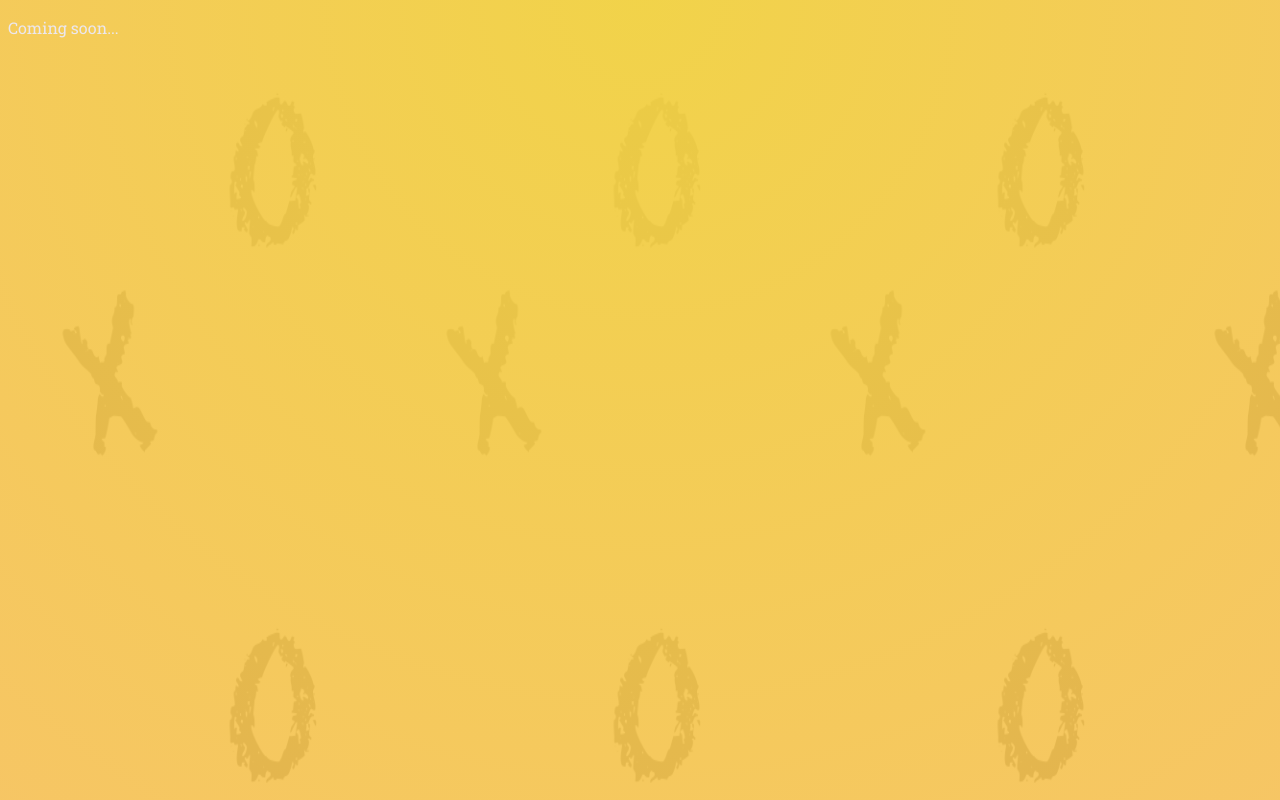
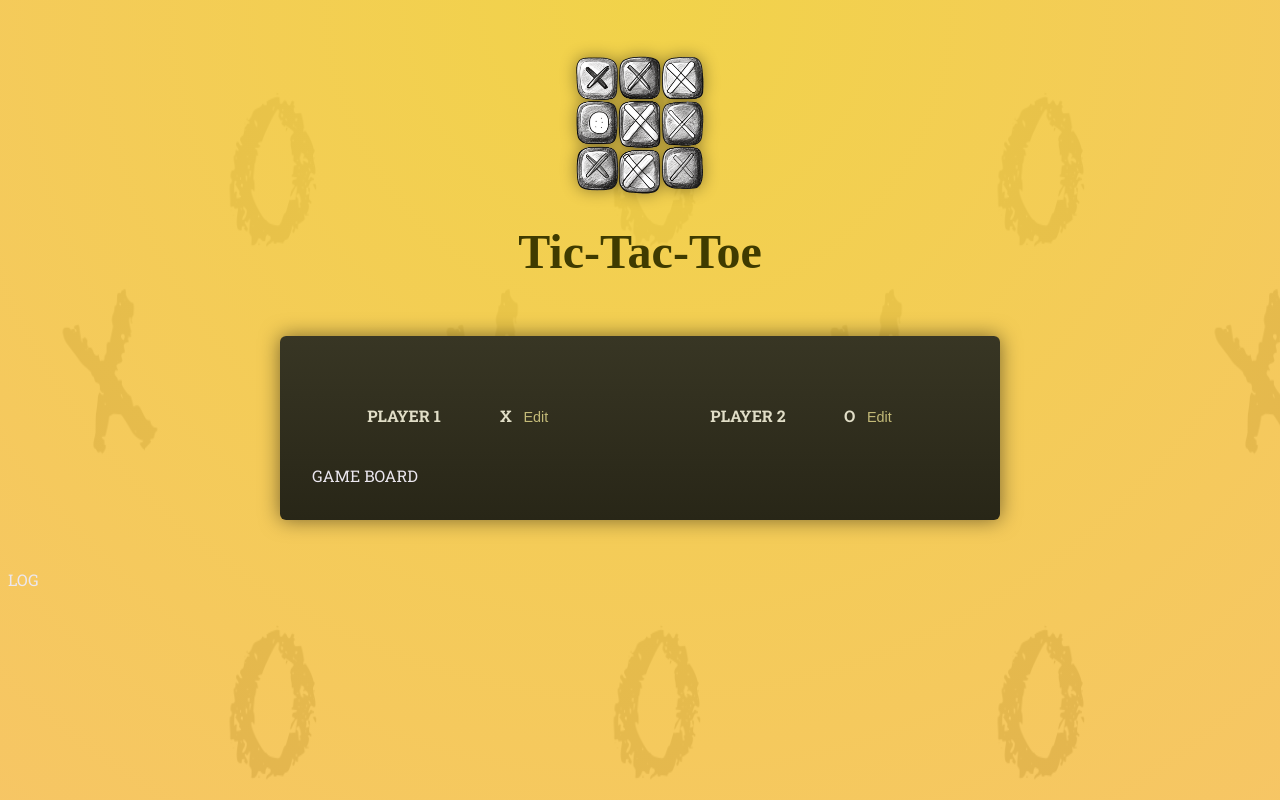
Before and after one commit to vpvvladimirov/tic-tac-toe-app, a React (Create React App) app: page / in a window 1280 px wide. Shown: the top 800 px of the page. Built offline with nearby package versions, Linux system fonts and the light colour scheme; a web font is replaced by a local one.

Commit message:
Created Player component and added name change functionality

```diff
--- a/src/App.jsx
+++ b/src/App.jsx
@@ -1,6 +1,21 @@
+import Header from "./components/Header";
+import Player from "./components/Player";
+
 function App() {
   return (
-    <p>Coming soon...</p>
+    <>
+      <Header />
+      <main>
+        <div id="game-container">
+          <ol id="players">
+            <Player initialName="Player 1" symbol="X" />
+            <Player initialName="Player 2" symbol="O" />
+          </ol>
+          GAME BOARD
+        </div>
+        LOG
+      </main>
+    </>
   );
 }
 
--- /dev/null
+++ b/src/components/Player.jsx
@@ -0,0 +1,41 @@
+import { useState } from "react";
+
+function Player({ initialName, symbol }) {
+  const [playerName, setPlayerName] = useState(initialName);
+  const [isEditing, setIsEditing] = useState(false);
+
+  function handleEditClick() {
+    setIsEditing((editing) => !editing);
+  }
+
+  function handleChange(event) {
+    setPlayerName(event.target.value);
+  }
+
+  let editablePlayerName = <span className="player-name">{playerName}</span>;
+  let btnCaption = "Edit";
+
+  if (isEditing) {
+    editablePlayerName = (
+      <input
+        type="text"
+        required
+        value={playerName}
+        onChange={handleChange}
+      />
+    );
+    btnCaption = "Save";
+  }
+
+  return (
+    <li>
+      <span className="player">
+        {editablePlayerName}
+        <span className="player-symbol">{symbol}</span>
+        <button onClick={handleEditClick}>{btnCaption}</button>
+      </span>
+    </li>
+  );
+}
+
+export default Player;
```
